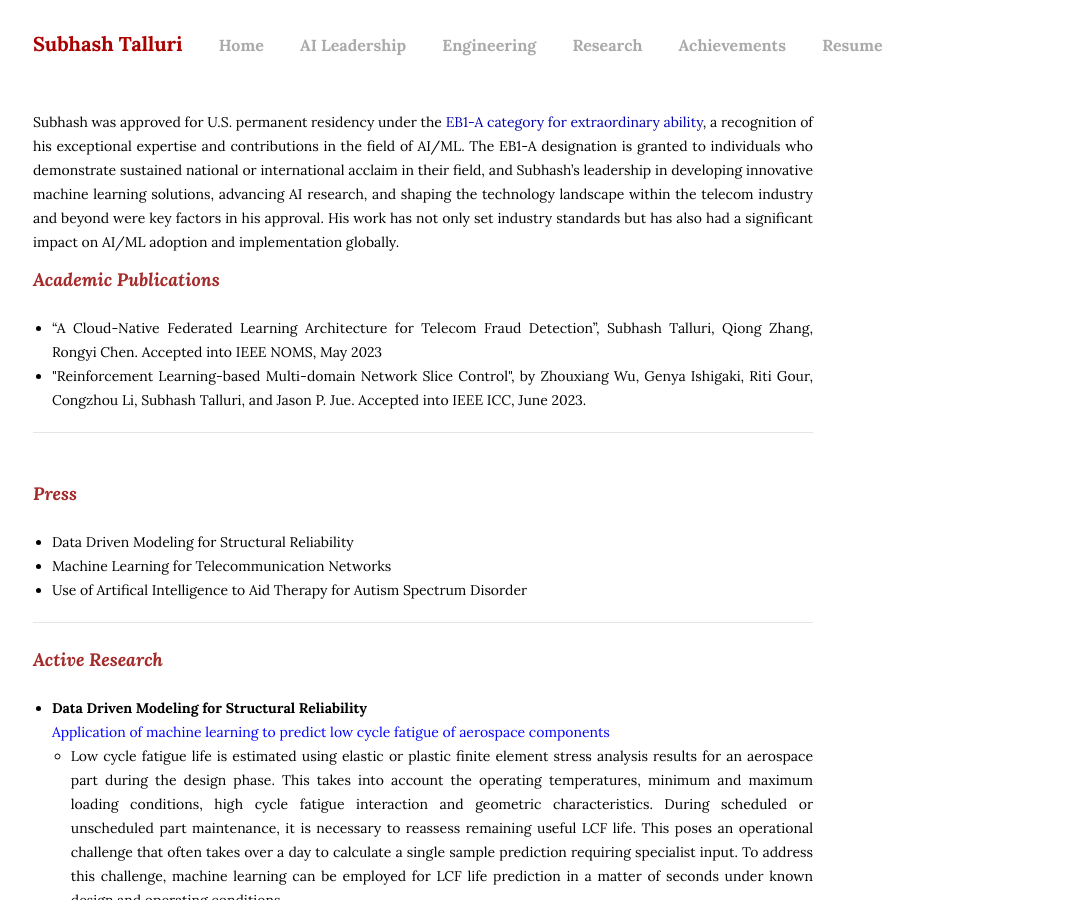
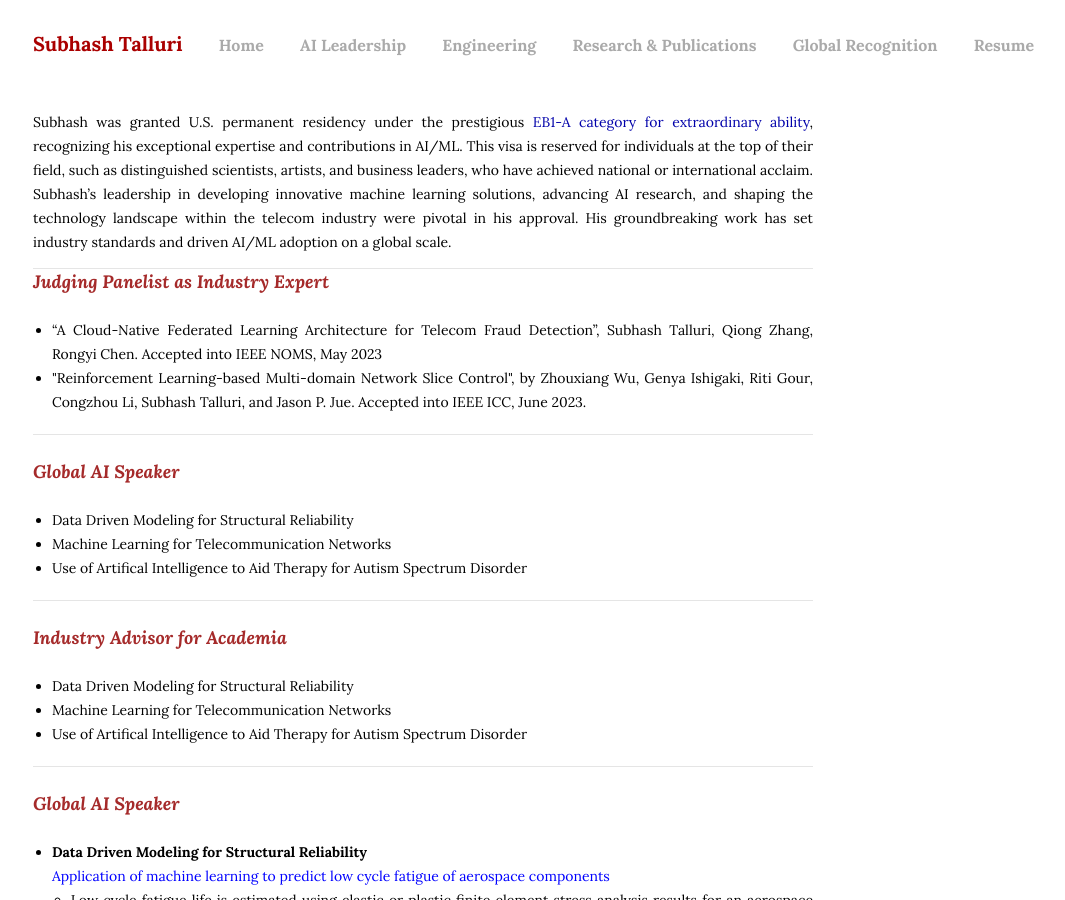
Before and after one commit to subhashtalluri/subhashtalluri.github.io, a Jekyll site: the page built from other.html, in a window 1280 px wide and 900 px high. Shown: the whole window, without its empty margins (87-1152 px from the left). Built offline with Jekyll 4.4.1, drawn with Linux system fonts in a browser that asks for light colours.

Commit message:
major updates

```diff
--- a/_includes/header.html
+++ b/_includes/header.html
@@ -3,7 +3,7 @@
   <a class="extra" href="/">Home</a>
   <a class="extra" href="/analytics.html">AI Leadership</a>
   <a class="extra" href="/engineering.html">Engineering</a>
-  <a class="extra" href="/blog.html">Research</a>
-  <a class="extra" href="/other.html">Achievements</a>
+  <a class="extra" href="/blog.html">Research & Publications</a>
+  <a class="extra" href="/other.html">Global Recognition</a>
   <a class="extra" href="/assets/resume.pdf">Resume</a>
 </div>
--- a/other.html
+++ b/other.html
@@ -2,25 +2,22 @@
 layout: default
 title: Subhash Talluri | Achievements
 ---
-<p>Subhash was approved for U.S. permanent residency under the <a href="https://en.wikipedia.org/wiki/EB-1_visa">EB1-A category for extraordinary ability</a>, a recognition of his exceptional expertise and contributions in the field of AI/ML. The EB1-A designation is granted to individuals who demonstrate sustained national or international acclaim in their field, and Subhash’s leadership in developing innovative machine learning solutions, advancing AI research, and shaping the technology landscape within the telecom industry and beyond were key factors in his approval. His work has not only set industry standards but has also had a significant impact on AI/ML adoption and implementation globally.</p>
 
+<p>Subhash was granted U.S. permanent residency under the prestigious <a href="https://en.wikipedia.org/wiki/EB-1_visa">EB1-A category for extraordinary ability</a>, recognizing his exceptional expertise and contributions in AI/ML. This visa is reserved for individuals at the top of their field, such as distinguished scientists, artists, and business leaders, who have achieved national or international acclaim. Subhash’s leadership in developing innovative machine learning solutions, advancing AI research, and shaping the technology landscape within the telecom industry were pivotal in his approval. His groundbreaking work has set industry standards and driven AI/ML adoption on a global scale.</p>
 
-<h3><i><b><span style="color:brown"><font size="4">Academic Publications</font></span></b></i></h3>
+<hr>
+
+<h3><i><b><span style="color:brown"><font size="4">Judging Panelist as Industry Expert</font></span></b></i></h3>
 <br>
 <ul>
-
     <li> “A Cloud-Native Federated Learning Architecture for Telecom Fraud Detection”, Subhash Talluri, Qiong Zhang, Rongyi Chen.
           Accepted into IEEE NOMS, May 2023  </li>
     <li> "Reinforcement Learning-based Multi-domain Network Slice Control", by Zhouxiang Wu, Genya Ishigaki, Riti Gour, Congzhou
           Li, Subhash Talluri, and Jason P. Jue. Accepted into IEEE ICC, June 2023.</li>
-
-
 </ul>
 <hr><br>
 
-<br>
-
-<h3><i><b><span style="color:brown"><font size="4">Press</font></span></b></i></h3>
+<h3><i><b><span style="color:brown"><font size="4">Global AI Speaker</font></span></b></i></h3>
 <br>
 <ul>
 
@@ -31,7 +28,18 @@ title: Subhash Talluri | Achievements
 </ul>
 <hr><br>
 
-<h3><i><b><span style="color:brown"><font size="4">Active Research</font></span></b></i></h3>
+<h3><i><b><span style="color:brown"><font size="4">Industry Advisor for Academia</font></span></b></i></h3>
+<br>
+<ul>
+
+    <li> Data Driven Modeling for Structural Reliability  </li>
+    <li> Machine Learning for Telecommunication Networks </li>
+    <li> Use of Artifical Intelligence to Aid Therapy for Autism Spectrum Disorder </li>
+
+</ul>
+<hr><br>
+
+<h3><i><b><span style="color:brown"><font size="4">Global AI Speaker</font></span></b></i></h3>
 <br>
 <ul>
       <li>
```
Also changed, not shown: _posts/2024-03-19-Linkedin1.md (added, +6 -0 lines).
